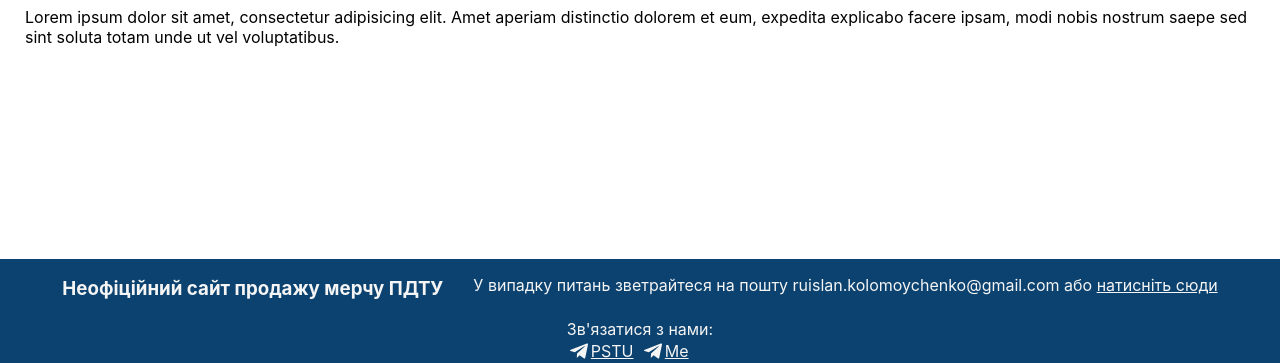
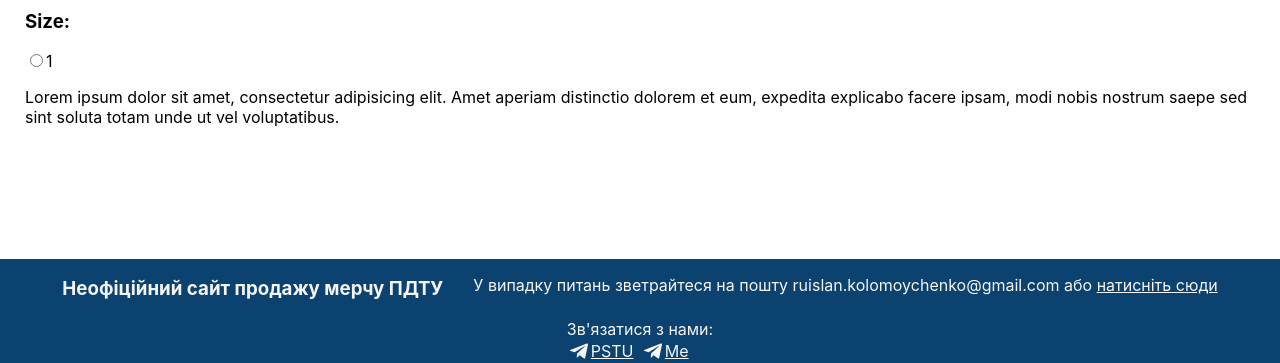
Before and after one commit to Emil-kolom/PSTU-merch-frontend, a React app: page /product/1 in a window 1280 px wide. Shown: the part 437-800 px from the top of the page. Built offline with nearby package versions, Linux system fonts and the light colour scheme.

Commit message:
add size block to ProductPage

```diff
--- a/src/components/UI/ListItem/list-item.module.css
+++ b/src/components/UI/ListItem/list-item.module.css
@@ -42,7 +42,7 @@
 
 .productPrice{
     margin-top: auto;
-    font-size: calc(var(--price-size) - 0.1rem);
+    font-size: calc(var(--price-size) + 0.1rem);
 }
 
 .productPriceDetail{
--- a/src/pages/ProductPage.js
+++ b/src/pages/ProductPage.js
@@ -26,26 +26,42 @@ const ProductPage = () => {
                 <div className={'carousel'}>
                     <Carousel wrapAround={true}
                               className={'slide'}
-                              renderCenterLeftControls={({ previousDisabled, previousSlide }) => (
+                              renderCenterLeftControls={({previousDisabled, previousSlide}) => (
                                   <LeftArrow onClick={previousSlide} disabled={previousDisabled}/>
                               )}
-                              renderCenterRightControls={({ nextDisabled, nextSlide }) => (
+                              renderCenterRightControls={({nextDisabled, nextSlide}) => (
                                   <LeftArrow onClick={nextSlide} disabled={nextDisabled}
-                                  style={{transform: 'scaleX(-1)'}}/>
+                                             style={{transform: 'scaleX(-1)'}}/>
                               )}
                     >
                         {
                             imgSetPath.map((imgPath, i) => {
-                                return <img style={{userSelect: 'none'}} src={process.env.PUBLIC_URL + imgPath} alt={imgPath} key={i}/>
+                                return <img style={{userSelect: 'none'}} src={process.env.PUBLIC_URL + imgPath}
+                                            alt={imgPath} key={i}/>
                             })
                         }
                     </Carousel>
                 </div>
             </div>
-            { productInfo.inStock.clothesSizes.length > 0?
+            {productInfo.inStock.clothesSizes.length > 0 ?
                 <span className={'price'}>{productInfo.inStock.price[currentSize] + ' Грн'}</span>
                 :
                 <span>Товару немає в наявності</span>
+            }
+            {
+                productInfo.inStock.clothesSizes.length > 0 ?
+                    <div>
+                        <h3>Size:</h3>
+                        {productInfo.inStock.clothesSizes.map((sizeValue, id) => {
+                            return <div>
+                                <input type={'radio'} name={'size'} value={'sizeValue'} id={sizeValue + '-size'} key={id}/>
+                                <label htmlFor={sizeValue + '-size'}>{sizeValue}</label>
+                            </div>
+                        })
+                        }
+                    </div>
+                    :
+                    null
             }
             <p className={'productDescription'}>{productInfo.description}</p>
         </main>
```
